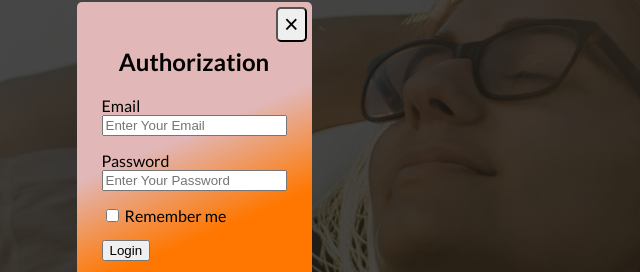
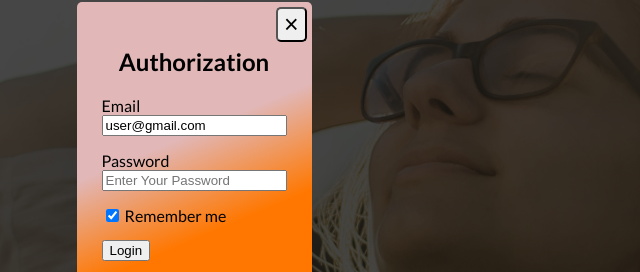
Before and after one commit to TutEvgen1984/site_2_portfolio, a plain HTML site: page index.html in a window 1280 px wide. Both pictures are taken after a click on the button "Sign in". Shown: the part 256-528 px from the top of the page, 446-1086 px from the left. Drawn offline with Linux system fonts and the light colour scheme.

Commit message:
23.06.2025

```diff
--- a/index.html
+++ b/index.html
@@ -235,6 +235,7 @@
     <!-- #region Модальное окно Sign in -->
     <dialog id="sign-in--dialog" aria-labelledby="sign-in--dialog__heading">
         <div class="sign-in--dialog__close-wrapper">
+            <!-- Кнопка закрывающая модальное окно с помощью JavaScript -->
             <button class="sign-in--dialog__close-btn" type="button"
                 onclick="window[`sign-in--dialog`].close()">&times;</button>
         </div>
@@ -242,18 +243,20 @@
         <!-- дополнительная обертка для отлова клика вне окна -->
         <div class="sign-in--dialog__form-wrapper">
 
-            <!-- Кнопка закрывающая с помощью JavaScript -->
-
             <h2 id="sign-in--dialog__heading">Authorization</h2>
             <form class="sign-in--dialog__form" action="#" method="dialog">
+
                 <label>Email
                     <input class="sign-in--dialog__input" type="email" name="auth_email"
-                        placeholder="Enter Your Email"></label>
+                        placeholder="Enter Your Email" value="user@gmail.com"></label>
+
                 <label>Password
                     <input class="sign-in--dialog__input" type="password" name="auth_pass"
                         placeholder="Enter Your Password"></label>
-                <input id="sign-in--dialog__checkbox" name="sign-in--dialog__checkbox" type="checkbox">
+
+                <input id="sign-in--dialog__checkbox" name="sign-in--dialog__checkbox" type="checkbox" checked>
                 <label for="sign-in--dialog__checkbox">Remember me</label>
+
                 <button class="sign-in--dialog__btn-login" type="submit" name="form_auth_submit">Login</button>
             </form>
         </div>
--- a/js/main.js
+++ b/js/main.js
@@ -31,7 +31,7 @@ function w1920 (action_name) {
 }
 
 // Работа с localStorage
-// Сразу после загрузки страницы проверяем была ли нажата кнопка была пользователем в прошлой сессии, если да, то необходимо удалить ограничивающие классы:
+// Сразу после загрузки страницы проверяем была ли нажата кнопка пользователем в прошлой сессии, если да, то необходимо удалить ограничивающие классы:
 if (localStorage.getItem('zoom-out--pressed') == "true") { // с помощью нестрогого равенства проверяем значение на true (обязательно писать в кавычках, без кавычек работать не будет потому что в localStorage оно хранится в виде строки, а не в виде булева)
     // убираем ограничивающие классы на странице
     w1920 ('remove');
```
